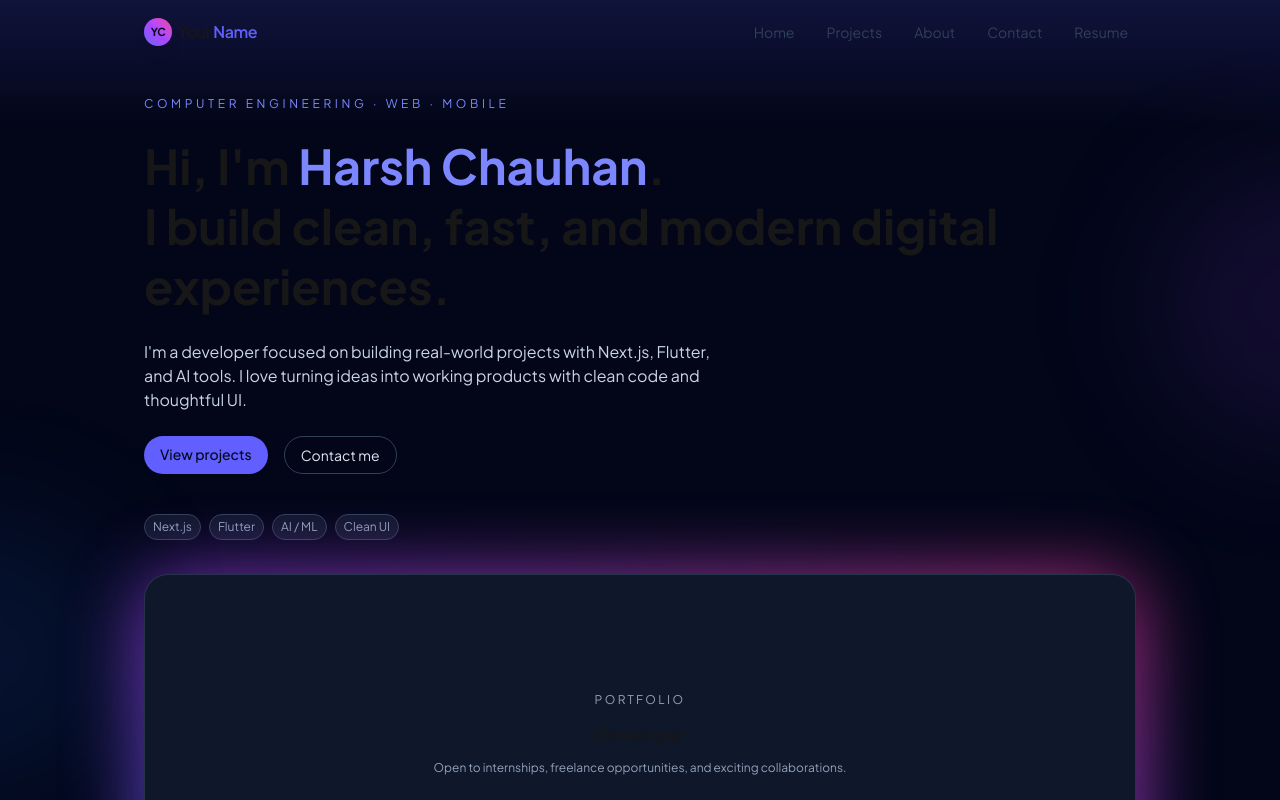
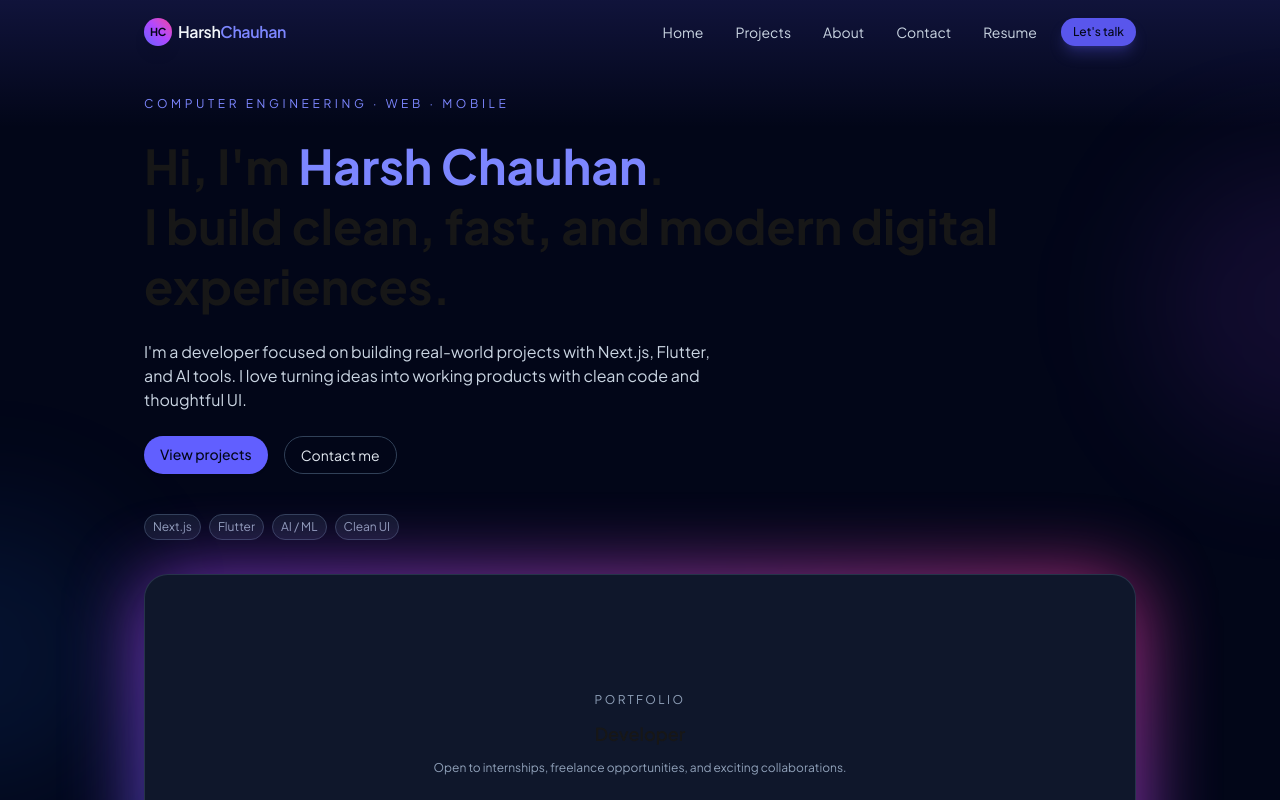
Before and after one commit to GitHarsh1511/portfolio, a Next.js app: page / in a window 1280 px wide. Shown: the top 800 px of the page. Built offline with nearby package versions, Linux system fonts and the light colour scheme.

Commit message:
Default Nav Done

```diff
--- a/components/Navbar.tsx
+++ b/components/Navbar.tsx
@@ -1,4 +1,3 @@
-// components/Navbar.tsx
 "use client";
 
 import Link from "next/link";
@@ -24,46 +23,47 @@ export default function Navbar() {
     <header
       className={`fixed top-0 left-0 right-0 z-30 transition-all ${
         isScrolled
-          ? "backdrop-blur-md bg-white/80 border-b border-slate-200 shadow-[0_1px_0_0_rgba(15,23,42,0.08)]"
+          ? "backdrop-blur-md bg-slate-950/80 border-b border-slate-800/70 shadow-[0_1px_0_0_rgba(15,23,42,0.8)]"
           : "bg-transparent"
       }`}
     >
-      <nav className="max-w-5xl mx-auto px-4 h-16 flex items-center justify-between gap-3">
+      <nav className="max-w-5xl mx-auto px-4 h-16 flex items-center justify-between">
         {/* Logo / Name */}
         <a
           href="#home"
-          className="font-semibold tracking-tight flex items-center gap-1.5 shrink-0"
+          className="font-semibold tracking-tight flex items-center gap-1.5"
         >
           <span className="inline-flex h-7 w-7 items-center justify-center rounded-full bg-linear-to-tr from-indigo-500 via-purple-500 to-pink-500 text-[11px] font-bold text-slate-950 shadow-lg">
-            YC
+            HC
           </span>
-          <span className="text-sm sm:text-base">
-            Your <span className="text-indigo-500">Name</span>
+          <span className="text-sm sm:text-base text-slate-100">
+            Harsh<span className="text-indigo-400">Chauhan</span>
           </span>
         </a>
 
-        {/* Navigation links – now visible on mobile too */}
-        <div className="flex items-center gap-3 text-[11px] sm:gap-4 sm:text-sm">
+        {/* Links */}
+        <div className="hidden sm:flex items-center gap-4 text-xs sm:text-sm">
           {sections.map((section) => (
             <a
               key={section.id}
               href={`#${section.id}`}
-              className="px-1.5 sm:px-2 py-1 text-slate-700 hover:text-indigo-500 transition-colors"
+              className="relative px-2 py-1 text-slate-300 hover:text-indigo-300 transition-colors"
             >
               {section.label}
             </a>
           ))}
 
+          {/* Resume = separate page */}
           <Link
             href="/resume"
-            className="px-1.5 sm:px-2 py-1 text-slate-700 hover:text-indigo-500 transition-colors"
+            className="relative px-2 py-1 text-slate-300 hover:text-indigo-300 transition-colors"
           >
             Resume
           </Link>
 
           <a
             href="#contact"
-            className="hidden xs:inline-flex items-center gap-1 px-3 py-1.5 rounded-full text-[11px] sm:text-xs font-medium bg-indigo-500/90 hover:bg-indigo-400 text-white shadow-md"
+            className="group inline-flex items-center gap-1 px-3 py-1.5 rounded-full text-xs font-medium bg-indigo-500/90 hover:bg-indigo-400 text-slate-950 shadow-lg shadow-indigo-500/25"
           >
             Let&apos;s talk
           </a>
```
